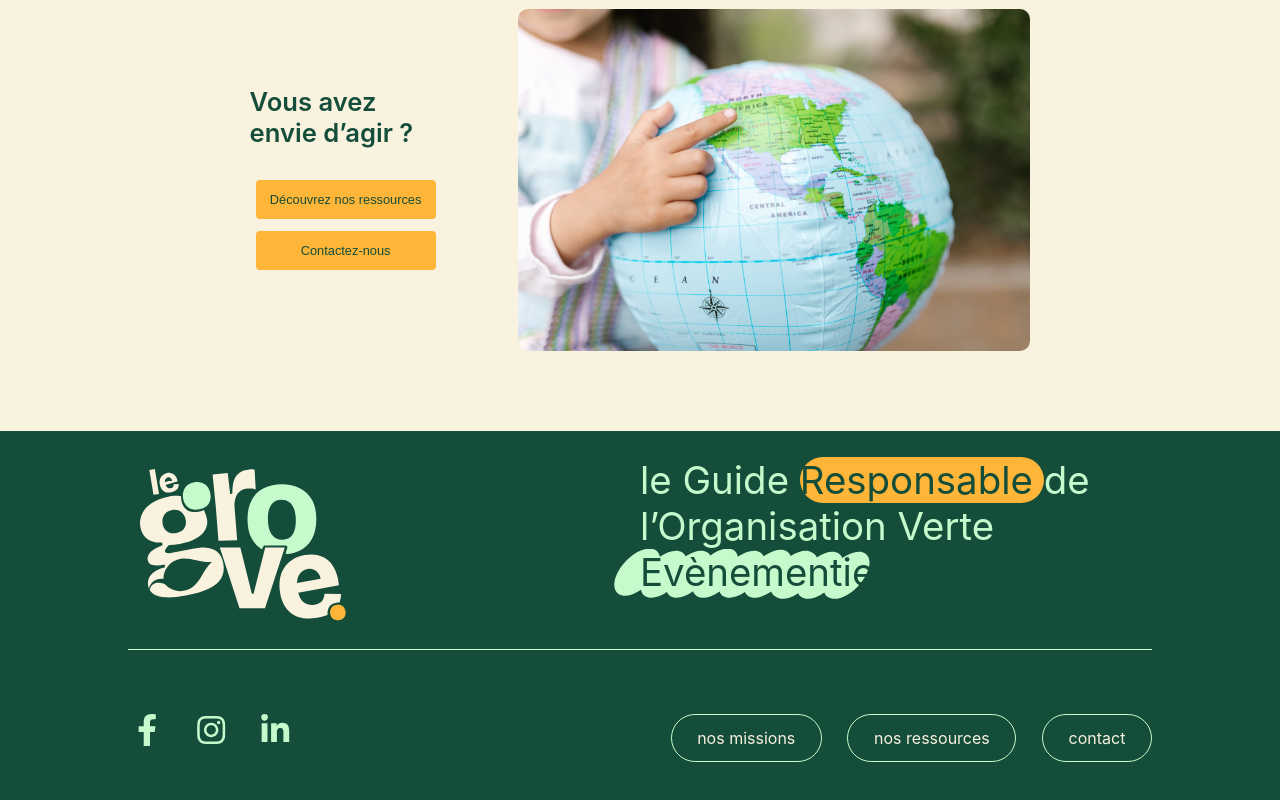
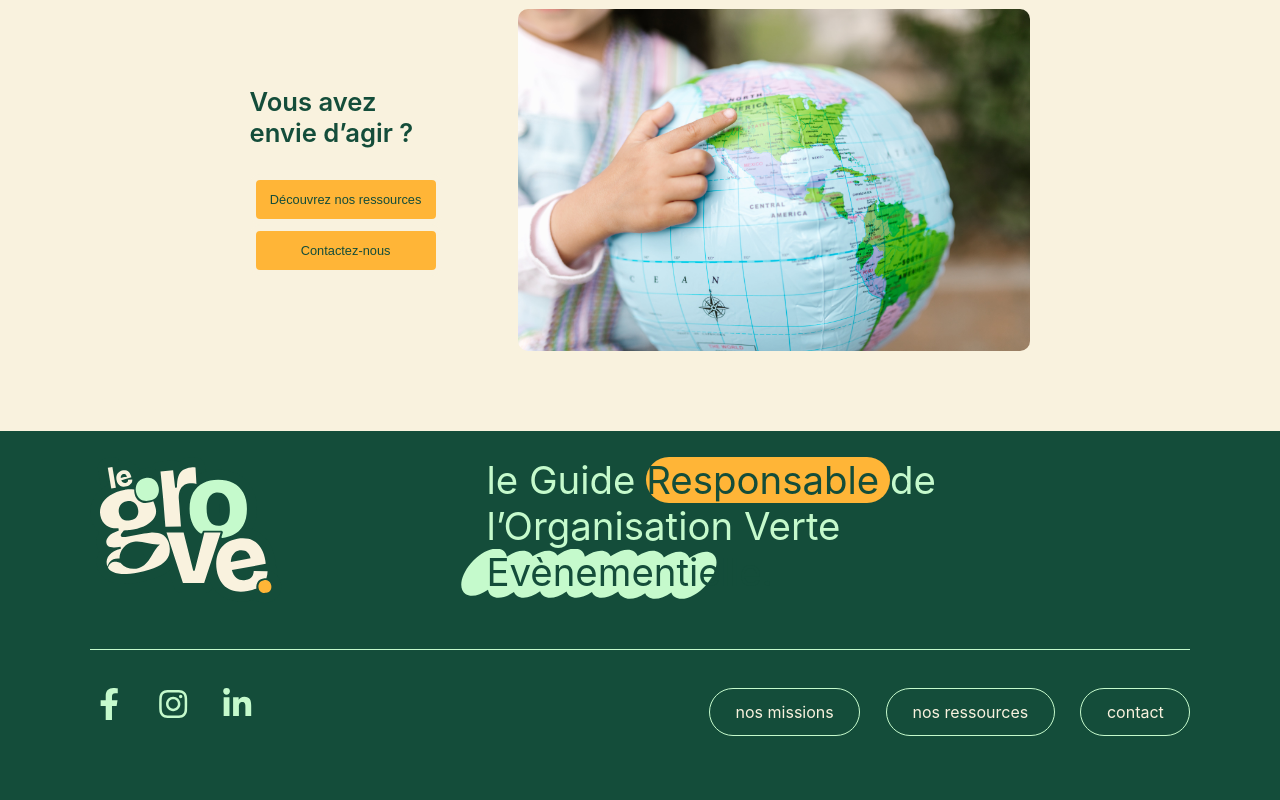
Before and after one commit to fabienlpt/le-grove, a React (Create React App) app: page / in a window 1280 px wide. Shown: the part 1378-2178 px from the top of the page. After the commit the page ends 2152 px from the top, so only its background shows below. Built offline with nearby package versions, Linux system fonts and the light colour scheme.

Commit message:
update footer

```diff
--- a/src/components/footer/index.tsx
+++ b/src/components/footer/index.tsx
@@ -9,7 +9,7 @@ const Footer: React.FC = () => {
             <div className="footer">
                 <div className="first_bloc_footer">
                     <div>
-                        <svg xmlns="http://www.w3.org/2000/svg" width="18vw" viewBox="0 0 144 110" fill="none">
+                        <svg xmlns="http://www.w3.org/2000/svg" width="15vw" viewBox="0 0 144 110" fill="none">
                             <g clip-path="url(#clip0_16_727)">
                                 <path d="M56.54 52.35L68.22 52.11L66.55 30.7C66.52 28.44 66.81 26.53 67.43 24.97C68.05 23.41 68.98 22.2 70.22 21.33C71.46 20.46 72.99 19.94 74.8 19.76C75.52 19.69 76.32 19.68 77.22 19.74C78.12 19.8 78.99 19.98 79.84 20.28L79.12 7.90998C78.43 7.78998 77.82 7.72998 77.29 7.72998C76.76 7.72998 76.26 7.75998 75.78 7.80998C73.34 8.04998 71.32 8.70998 69.72 9.77998C68.11 10.86 66.96 12.45 66.25 14.57C65.54 16.69 65.19 19.49 65.2 22.96L63.84 23.09L62.33 9.99998L52.87 10.93L54.84 30.85L56.54 52.35Z" fill="#144D3A" stroke="#144D3A" stroke-width="15" stroke-linecap="round" stroke-linejoin="round" />
                                 <path d="M74.68 38.8699C74.68 43.7599 75.59 47.8399 77.4 51.0999C78.85 53.6999 80.75 55.7799 83.08 57.3499C83.5 57.6299 84.06 57.3899 84.19 56.91L84.36 56.2499C84.52 55.6199 84.99 55.2599 85.53 55.2599H98.48C99.28 55.2599 99.84 56.0399 99.59 56.7899L98.63 59.74C98.47 60.24 98.87 60.76 99.4 60.7C102.18 60.3899 104.75 59.68 107.12 58.56C110.38 57.01 112.96 54.5999 114.85 51.34C116.74 48.08 117.69 43.9499 117.69 38.9499C117.69 33.9499 116.78 29.9899 114.97 26.7599C113.15 23.5199 110.63 21.0899 107.4 19.4599C104.16 17.8299 100.42 17.0099 96.16 17.0099C91.9 17.0099 88.3 17.8099 85.03 19.4199C81.77 21.0299 79.23 23.4399 77.42 26.6799C75.61 29.9199 74.7 33.9799 74.7 38.8699H74.68ZM96.46 51.6499C94.19 51.6499 92.34 50.9399 90.87 49.5499H102.02C101.75 49.8299 101.46 50.0799 101.15 50.2999C99.91 51.2 98.35 51.6399 96.45 51.6399L96.46 51.6499ZM95.83 26.7199C97.88 26.7199 99.56 27.2299 100.88 28.2599C100.93 28.2999 100.98 28.3499 101.03 28.3999H90.87C91 28.2899 91.12 28.1699 91.26 28.0699C92.52 27.1799 94.05 26.7299 95.84 26.7299L95.83 26.7199ZM88.41 32.0899C88.67 31.3599 88.99 30.7199 89.36 30.1399V47.65C88.1 45.5 87.46 42.5299 87.46 38.7199C87.46 36.09 87.78 33.8799 88.41 32.0899Z" fill="#144D3A" stroke="#144D3A" stroke-width="15" stroke-linecap="round" stroke-linejoin="round" />
@@ -38,7 +38,7 @@ const Footer: React.FC = () => {
                         </svg>
                     </div>
                     <div>
-                        <p className="footer_cita"> le  Guide  <span className="style_responsable">  Responsable  </span>  de  l’Organisation  Verte &nbsp; &nbsp; <span className="style_event">  Evènementielle.  </span> </p>
+                        <p className="footer_cita"> le  Guide  <span className="style_responsable">  Responsable  </span>  de  l’Organisation  Verte &nbsp; <span className="style_event">  Evènementielle.  </span> </p>
                     </div>
                 </div>
                 <div className="second_bloc_footer">
--- a/src/components/footer/style.css
+++ b/src/components/footer/style.css
@@ -13,15 +13,15 @@
 .first_bloc_footer {
     display: flex;
     justify-content: space-between;
-    margin: 0 10vw;
+    margin: 0 7vw;
     padding: 2vw 0 0 0;
     border-bottom: solid #C5FACC;
     border-width: 1px;
     height: 15vw;
 }
 .footer_cita {
-    font-size: 2.5vw;
-    width: 30vw ;
+    font-size: 1.5vw;
+    width: 55vw !important;
     margin-top: 0;
 }
 
@@ -38,7 +38,7 @@
 }
 
 .second_bloc_footer {
-    margin: 5% 10vw;
+    margin: 3% 7vw;
     display: flex;
     flex-wrap: wrap;
     justify-content: space-between;
@@ -46,15 +46,15 @@
 
 .style_event {
     background-image: url(../../../public/Union.svg);
-    background-size: 20vw;
+    background-size: 21vw;
     background-position-y: -0.015em;
     background-repeat: no-repeat;
     width: 35vw;
     height: 8vw;
     display: inline-block;
     color: #144D3A;
-    margin-left: -2vw;
-    padding-left : 2vw;
+    margin-left: -3vw;
+    padding-left : 3vw;
 }
 
 .contact, .doc, .missions {
```
